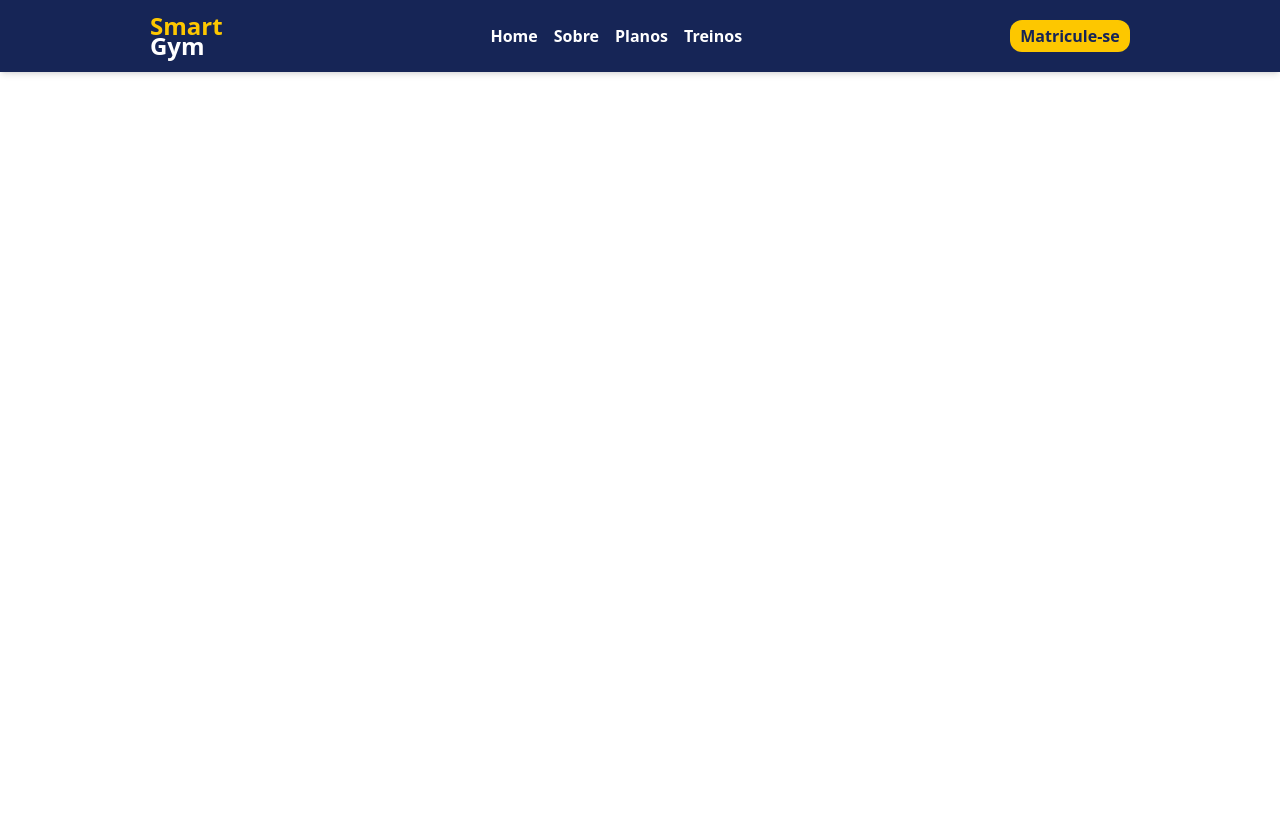
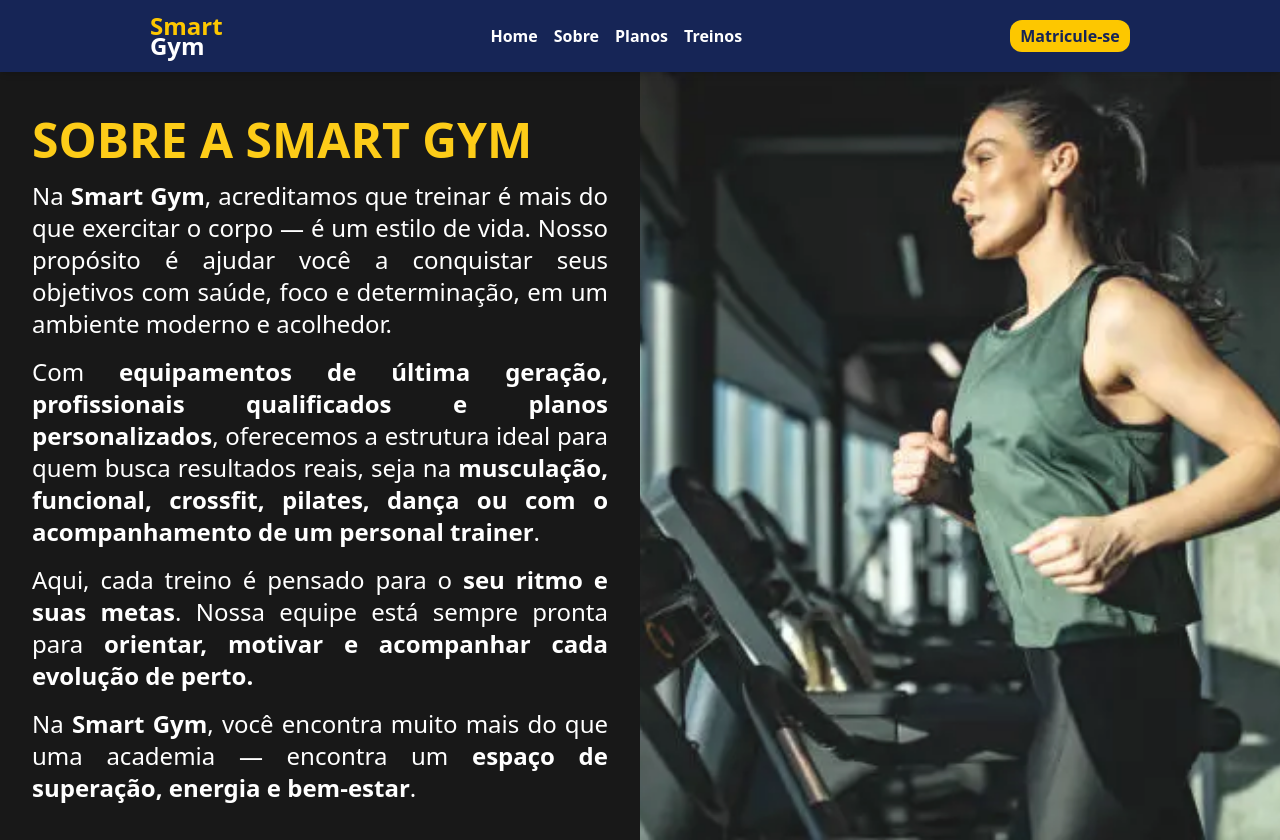
Before and after one commit to Grupo-FIAP-Antonio-Felipe-e-Joao-Vitor/CP5-front-web, a React app in the folder frontend/: page /sobre in a window 1280 px wide. Before the commit the page ends 800 px from the top, so only its background shows below. Built offline with nearby package versions, Linux system fonts and the light colour scheme; the HTML template or start-up script is replaced by a standard one.

Commit message:
criando rota sobre

```diff
--- a/frontend/src/App.jsx
+++ b/frontend/src/App.jsx
@@ -3,6 +3,7 @@ import Header from "./components/Header"
 import Home from "./routes/Home"
 import Registro from "./routes/Registro"
 import Login from "./routes/Login"
+import Sobre from "./routes/Sobre"
 
 
 function App() {
@@ -15,6 +16,7 @@ function App() {
           <Route path="/" element={<Home />}/>
           <Route path="/registro" element={<Registro />}/>
           <Route path="/login" element={<Login />}/>
+          <Route path="/sobre" element={<Sobre />}/>
         </Routes>
       </main>
     </BrowserRouter>
--- /dev/null
+++ b/frontend/src/routes/Sobre.jsx
@@ -0,0 +1,32 @@
+import Titulo from '../components/Titulo'
+import SobreIMG from "../assets/sobreImage.png";
+
+const Sobre = () => {
+    return (
+        <section className='flex flex-col min-h-screen mt-10 bg-black opacity-90 justify-center items-center'>
+
+            <section className='flex items-center'>
+                <section className='w-full md:w-1/2 flex flex-col gap-4 p-8'>
+                    <h1 className="text-yellow-400 uppercase font-bold text-4xl text-center md:text-left md:text-5xl mt-10">Sobre a Smart Gym</h1>
+                    <p className='text-2xl md:text-justify text-white'>
+                        Na <span className='font-bold'>Smart Gym</span>, acreditamos que treinar é mais do que exercitar o corpo — é um estilo de vida. Nosso propósito é ajudar você a conquistar seus objetivos com saúde, foco e determinação, em um ambiente moderno e acolhedor.
+                    </p>
+                    <p className='text-2xl md:text-justify text-white'>
+                        Com <span className='font-bold'>equipamentos de última geração, profissionais qualificados e planos personalizados</span>, oferecemos a estrutura ideal para quem busca resultados reais, seja na <span className='font-bold'>musculação, funcional, crossfit, pilates, dança ou com o acompanhamento de um personal trainer</span>.
+                    </p>
+                    <p className='text-2xl md:text-justify text-white'>
+                        Aqui, cada treino é pensado para o <span className='font-bold'>seu ritmo e suas metas</span>. Nossa equipe está sempre pronta para <span className='font-bold'>orientar, motivar e acompanhar cada evolução de perto.</span>
+                    </p>
+                    <p className='text-2xl md:text-justify text-white'>
+                        Na <span className='font-bold'>Smart Gym</span>, você encontra muito mais do que uma academia — encontra um <span className='font-bold'>espaço de superação, energia e bem-estar</span>.
+                    </p>
+                </section>
+                <section className='hidden md:block md:w-1/2'>
+                    <img className='h-screen w-full object-cover object-center' src={SobreIMG} alt="Imagem sobre" />
+                </section>
+            </section>
+        </section>
+    )
+}
+
+export default Sobre
```
Also changed, not shown: frontend/src/assets/sobreImage.png (added), 1 other file (tests, documents, lock files or other folders).
